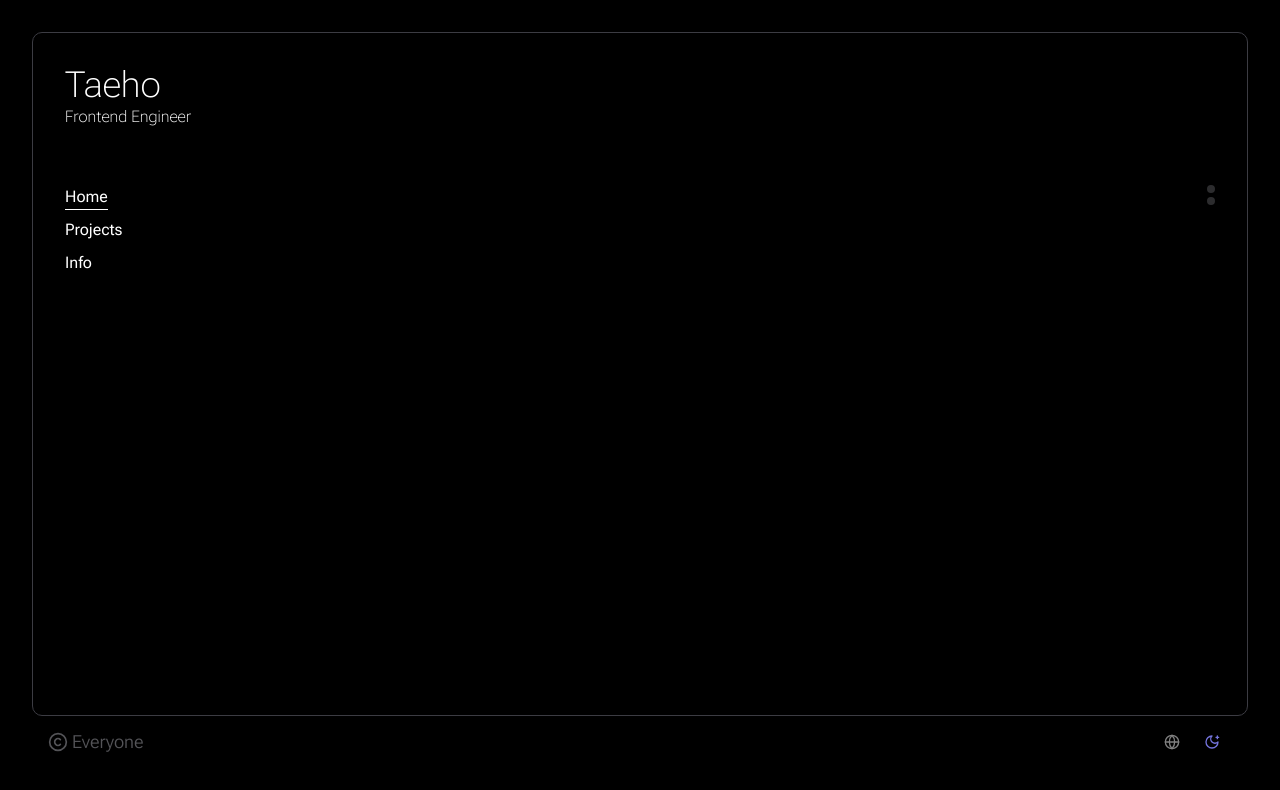
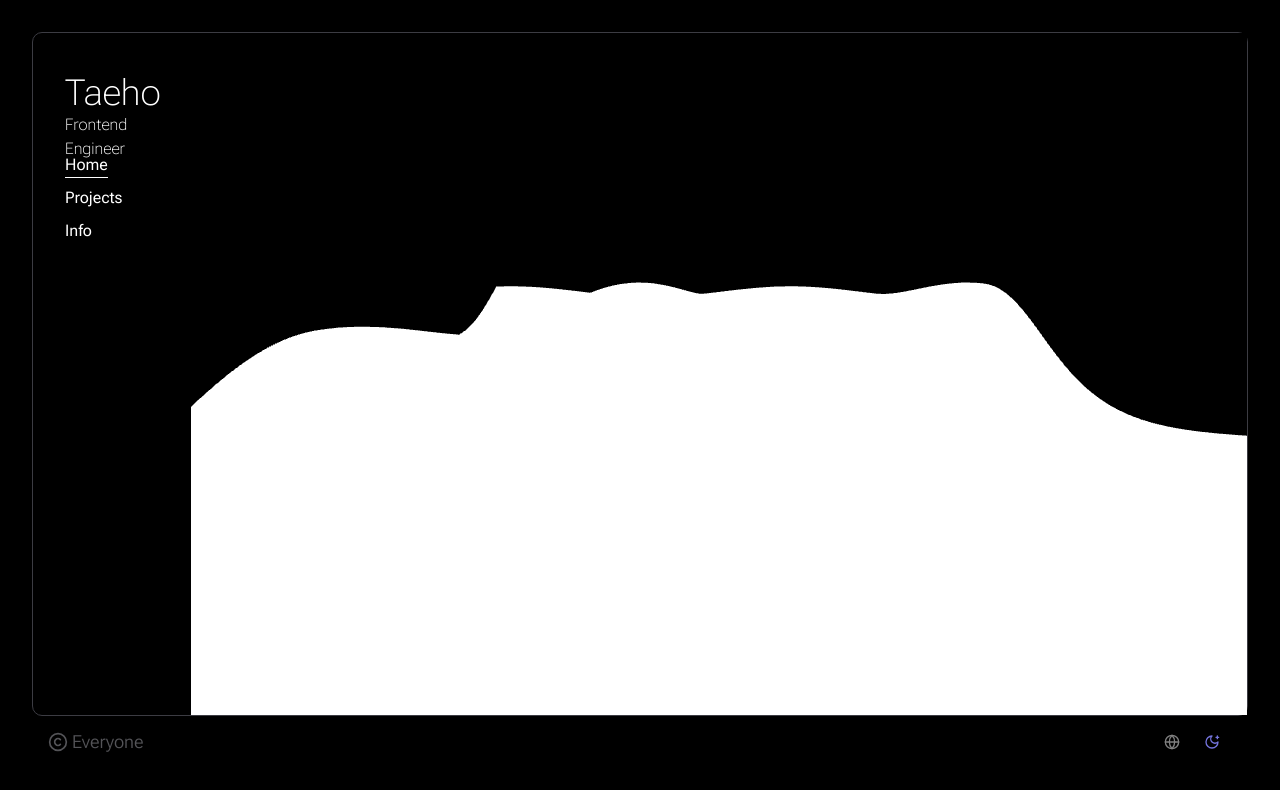
Before and after one commit to taeho-kr/taeho-world, a React (Vite) app: page / in a window 1280 px wide. Shown: the top 790 px of the page. Built offline with nearby package versions, Linux system fonts and the light colour scheme.

Commit message:
feat: three js 테스트 + UI 레이아웃 변경 (contents영역 상단 여백 없도록)

```diff
--- a/package.json
+++ b/package.json
@@ -16,6 +16,7 @@
     "@radix-ui/react-tooltip": "^1.2.0",
     "@tailwindcss/vite": "^4.1.4",
     "@tanstack/react-query": "^5.74.3",
+    "@types/three": "^0.175.0",
     "class-variance-authority": "^0.7.1",
     "clsx": "^2.1.1",
     "embla-carousel-react": "^8.6.0",
@@ -27,6 +28,7 @@
     "react-router": "^7.5.0",
     "tailwind-merge": "^3.2.0",
     "tailwindcss": "^4.1.4",
+    "three": "^0.175.0",
     "tw-animate-css": "^1.2.5",
     "zustand": "^5.0.3"
   },
--- a/src/App.tsx
+++ b/src/App.tsx
@@ -16,10 +16,12 @@ function App() {
 
 	return (
 		<div className='w-full h-full p-8 flex flex-col relative m-[0 auto] max-w-[1300px]'>
-			<div className='w-full flex-1 border rounded-lg p-8'>
-				<Header animate={!doNotAnimate} />
-				<div className='flex flex-row place-content-between mt-10'>
-					<Nav animate={!doNotAnimate} />
+			<div className='w-full flex-1 flex flex-col border rounded-lg'>
+				<div className='flex flex-1 flex-row place-content-between'>
+					<div className='mt-10 ml-8'>
+						<Header animate={!doNotAnimate} />
+						<Nav animate={!doNotAnimate} />
+					</div>
 					<Contents animate={!doNotAnimate}>
 						<Routes>
 							{routes.map((route) => (
--- a/src/components/ui/button.tsx
+++ b/src/components/ui/button.tsx
@@ -21,7 +21,7 @@ const buttonVariants = cva(
 			},
 			size: {
 				default: 'h-9 px-4 py-2 has-[>svg]:px-3',
-				sm: 'h-8 rounded-md gap-1.5 px-3 has-[>svg]:px-2.5',
+				sm: 'h-7 rounded-md gap-1.5 px-3 has-[>svg]:px-2.5',
 				lg: 'h-10 rounded-md px-6 has-[>svg]:px-4',
 				icon: 'size-9',
 			},
--- a/src/layouts/Contents.tsx
+++ b/src/layouts/Contents.tsx
@@ -1,5 +1,5 @@
-import appStore from "@/store/appStore";
-import React from "react";
+import appStore from '@/store/appStore';
+import React from 'react';
 
 interface ContentsProps {
 	children: React.ReactNode;
@@ -13,7 +13,7 @@ const Contents = ({ children, animate }: ContentsProps) => {
 		return null;
 	}
 
-  return <main className="w-fit h-fit animate-fadeIn">{children}</main>;
+	return <main className='w-full flex-1 animate-fadeIn'>{children}</main>;
 };
 
 export default Contents;
--- a/src/pages/CareerPage/components/ProjectItem.tsx
+++ b/src/pages/CareerPage/components/ProjectItem.tsx
@@ -24,7 +24,7 @@ const ProjectItem = ({
 		<div
 			key={project.id}
 			{...props}
-			className={cn(`flex flex-col gap-0.5 items-baseline transition-transform duration-300 items-end`, {
+			className={cn(`flex flex-col gap-0.25 items-baseline transition-transform duration-300 items-end`, {
 				'bg-[var(--foreground)] text-[var(--muted-foreground)]': hovered,
 			})}
 		>
@@ -78,7 +78,6 @@ const ProjectItem = ({
 			>
 				{project.start} ~ {project.end || 'in progress'}
 			</Text>
-			<Spacing size={4} />
 			<Button
 				size='sm'
 				variant='text'
--- a/src/pages/CareerPage/components/ProjectPreview.tsx
+++ b/src/pages/CareerPage/components/ProjectPreview.tsx
@@ -52,7 +52,7 @@ const ProjectPreview = ({ project }: ProjectPreviewProps) => {
 										>
 											<img
 												src={image}
-												className='w-fit h-auto max-h-[240px] cursor-pointer hover:scale-105 transition-transform duration-300'
+												className='w-fit h-auto max-h-[240px] max-w-[80%] object-contain cursor-pointer hover:scale-105 transition-transform duration-300'
 												onClick={handleImageClick}
 												alt={`${project.name} ${index + 1}`}
 											/>
@@ -78,7 +78,7 @@ const ProjectPreview = ({ project }: ProjectPreviewProps) => {
 					) : (
 						<img
 							src={project.images[0]}
-							className='w-auto h-auto max-h-[240px] m-auto cursor-pointer hover:scale-105 transition-transform duration-300'
+							className='w-auto h-auto max-h-[240px] max-w-[80%] object-contain m-auto cursor-pointer hover:scale-105 transition-transform duration-300'
 							onClick={handleImageClick}
 						/>
 					)}
--- a/src/pages/CareerPage/index.tsx
+++ b/src/pages/CareerPage/index.tsx
@@ -12,20 +12,18 @@ const CareerPage = () => {
 
 	const ref = useCallback((node: HTMLDivElement | null) => {
 		if (node) {
-			const parentOffsetTop = node.offsetTop;
-			const viewportHeight = window.innerHeight;
-
-			const newMaxHeight = viewportHeight - parentOffsetTop - 117;
-			setMaxHeight(newMaxHeight);
+			const parentHeight = node.parentElement!.clientHeight;
+			setMaxHeight(parentHeight);
 		}
 	}, []);
 
 	return (
 		<div
 			ref={ref}
-			className='w-full h-full flex flex-col relative gap-12 items-end overflow-auto pr-2'
+			className='w-full h-full flex flex-col relative gap-4 items-end overflow-auto pr-2'
 			style={{ maxHeight: maxHeight + 'px' }}
 		>
+			<div className='sticky w-full min-h-4 bottom-0 left-0 bg-gradient-to-t from-[transparent] to-[var(--background)]' />
 			{[...projects].reverse().map((project, index) => (
 				<ProjectItem
 					key={project.id}
@@ -36,7 +34,7 @@ const CareerPage = () => {
 					setSelectedProject={setSelectedProject}
 				/>
 			))}
-			<div className='sticky w-full min-h-20 bottom-0 left-0 bg-gradient-to-t from-[var(--background)] to-[transparent]' />
+			<div className='sticky w-full min-h-4 bottom-0 left-0 bg-gradient-to-t from-[var(--background)] to-[transparent]' />
 			<Dialog
 				open={!!selectedProject}
 				onOpenChange={(open: boolean) => {
--- a/src/pages/HomePage/index.tsx
+++ b/src/pages/HomePage/index.tsx
@@ -1,38 +1,94 @@
-import { Button } from '@/components/ui/button';
-import { useEffect, useState } from 'react';
-
-const count = 10;
+import { useCallback, useEffect, useState } from 'react';
+import * as THREE from 'three';
 
 const HomePage = () => {
-	const [current, setCurrent] = useState<number>(0);
+	const [threeContainer, setThreeContainer] = useState<HTMLDivElement | null>(null);
+
+	const mountRef = useCallback((node: HTMLDivElement | null) => {
+		if (node) {
+			setThreeContainer(node);
+		}
+	}, []);
 
 	useEffect(() => {
-		const interval = setInterval(() => {
-			setCurrent((prev) => {
-				if (prev === count) {
-					clearInterval(interval);
-				}
-				return prev + 1;
-			});
-		}, Math.random() * 1000 + 250);
+		if (!threeContainer) return;
 
+		const scene = new THREE.Scene();
+		scene.background = new THREE.Color(0x000000);
+		const camera = new THREE.PerspectiveCamera(
+			75,
+			threeContainer.clientWidth / threeContainer.clientHeight,
+			0.1,
+			1000
+		);
+		camera.position.set(0, 2, 5);
+		camera.lookAt(0, 0, 0);
+
+		const renderer = new THREE.WebGLRenderer({ antialias: true });
+		renderer.setSize(threeContainer.clientWidth, threeContainer.clientHeight);
+		threeContainer.appendChild(renderer.domElement);
+
+		// Wave plane
+		const geometry = new THREE.PlaneGeometry(10, 10, 64, 64);
+		const material = new THREE.ShaderMaterial({
+			vertexShader: `
+        varying vec2 vUv;
+        uniform float time;
+
+        void main() {
+          vUv = uv;
+          vec3 pos = position;
+          pos.z += sin(pos.x * 1.0 + time) * cos(pos.y * 1.0 + time) * 0.5;
+          gl_Position = projectionMatrix * modelViewMatrix * vec4(pos, 1.0);
+        }
+      `,
+			fragmentShader: `
+        varying vec2 vUv;
+
+        void main() {
+          gl_FragColor = vec4(1.0, 1.0, 1.0, 1.0); // White waves
+        }
+      `,
+			uniforms: {
+				time: { value: 0 },
+			},
+			side: THREE.DoubleSide,
+		});
+
+		const plane = new THREE.Mesh(geometry, material);
+		plane.rotation.x = -Math.PI / 2;
+		scene.add(plane);
+
+		// Animation
+		let time = 0;
+		const animate = () => {
+			requestAnimationFrame(animate);
+			time += 0.02;
+			material.uniforms.time.value = time;
+			renderer.render(scene, camera);
+		};
+		animate();
+
+		// Handle resize
+		const handleResize = () => {
+			camera.aspect = window.innerWidth / window.innerHeight;
+			camera.updateProjectionMatrix();
+			renderer.setSize(window.innerWidth, window.innerHeight);
+		};
+		window.addEventListener('resize', handleResize);
+
+		// Cleanup
 		return () => {
-			clearInterval(interval);
+			window.removeEventListener('resize', handleResize);
+			threeContainer?.removeChild(renderer.domElement);
 		};
-	}, []);
+	}, [threeContainer]);
 
 	return (
-		<div className='w-full h-full'>
-			<div className='flex flex-col'>
-				{new Array(current).fill(0).map((_, index) => (
-					<Button
-						className='w-2 h-2 p-0'
-						variant='secondary'
-						style={{ marginBottom: (index + 1) * 4 + 'px' }}
-					/>
-				))}
-			</div>
-		</div>
+		<div
+			ref={mountRef}
+			className='w-full h-full'
+		/>
 	);
 };
 
```
Also changed, not shown: 1 other file (tests, documents, lock files or other folders). Lines whose indentation alone changed are shown as unchanged.
